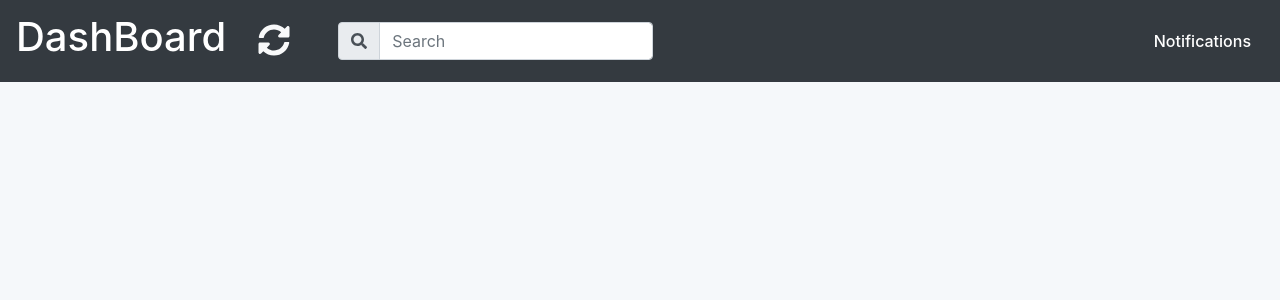
After one commit to chrisdav6/bootstrap4-packt1, a Node server app: page /dashboard in a window 1280 px wide. The commit adds this page. Shown: the top 300 px of the page. Run offline with Node 20, Linux system fonts and the light colour scheme; some libraries are stand-ins or nearby versions.

Commit message:
Progress on the dashboard page

```diff
--- a/app.js
+++ b/app.js
@@ -17,6 +17,10 @@ app.get("/settings", function(req, res) {
   res.render("settings");
 });
 
+app.get("/dashboard", function(req, res) {
+  res.render("dashboard");
+});
+
 //Start Server
 app.listen(process.env.PORT, process.env.IP, function() {
   console.log("Server has started!");
--- a/public/css/style.css
+++ b/public/css/style.css
@@ -145,3 +145,10 @@ body {
 
 .messages li:last-child {
   border-bottom: none; }
+
+.btn-link {
+  color: white;
+  font-weight: 500; }
+
+.btn-link:hover {
+  text-decoration: none; }
--- a/public/js/scripts.js
+++ b/public/js/scripts.js
@@ -76,4 +76,17 @@ $(function() {
     }
   });
 
+  //Make Search Input larger when focused on larger screens
+  if($("body").innerWidth() > 576) {
+    $("#search").on("focus", function() {
+      $(this).animate({
+        width: "+=50px"
+      },300);
+    }).on("blur", function() {
+       $(this).animate({
+        width: "-=50px"
+      },300);
+    });
+  }
+
 });
--- a/public/scss/style.scss
+++ b/public/scss/style.scss
@@ -232,3 +232,15 @@ body {
 .messages li:last-child {
   border-bottom: none;
 }
+
+
+//Dashboard Page
+
+.btn-link {
+  color: white;
+  font-weight: 500;
+}
+
+.btn-link:hover {
+  text-decoration: none;
+}
--- /dev/null
+++ b/views/dashboard.ejs
@@ -0,0 +1,51 @@
+<% include ./partials/header %>
+
+  <nav class="navbar navbar-expand-lg navbar-dark bg-dark fixed-top">
+    <div class="navbar-header d-flex align-items-center">
+      <a class="navbar-brand" href="/">
+        <h1>DashBoard</h1>
+      </a>
+      <a href="#" class="ml-3 text-light">
+        <i class="fas fa-sync-alt fa-2x"></i>
+      </a>
+    </div>
+
+    <button class="navbar-toggler" type="button" data-toggle="collapse" data-target="#navbarSupportedContent" aria-controls="navbarSupportedContent" aria-expanded="false" aria-label="Toggle navigation">
+      <span class="navbar-toggler-icon"></span>
+    </button>
+
+    <div class="collapse navbar-collapse" id="navbarSupportedContent">
+      <form class="form-inline ml-0 ml-lg-5 my-2 my-lg-0">
+        <div class="input-group">
+          <div class="input-group-prepend">
+            <span class="input-group-text" id="basic-addon1"><i class="fas fa-search"></i></span>
+          </div>
+          <input type="text" class="form-control" id="search" placeholder="Search" aria-label="Search" aria-describedby="basic-addon1">
+        </div>
+      </form>
+      <ul class="navbar-nav ml-auto">
+        <li>
+          <div id="btn-notifications" class="btn-group">
+
+            <button type="button" class="btn btn-link dropdown-toggle" data-toggle="dropdown">
+              Notifications
+            </button>
+            <ul id="notification-list" class="dropdown-menu">
+              <li>
+                <a href="#">
+                  <img src="img/laika.jpg" class="rounded-circle">
+                  <div class="notifications-message">
+                    <strong>Laika</strong>
+                    <p>Hey, how are you?</p>
+                    <em class="since">2h ago</em>
+                  </div>
+                </a>
+              </li>
+            </ul>
+          </div>
+        </li>
+      </ul>
+    </div>
+  </nav>
+
+<% include ./partials/footer %>
--- a/views/webapp.ejs
+++ b/views/webapp.ejs
@@ -53,7 +53,7 @@
               <img src="img/jon.png" class="user">
             </a>
             <div class="dropdown-menu" aria-labelledby="navbarDropdown">
-              <a class="dropdown-item" href="#">Profile</a>
+              <a class="dropdown-item" href="/dashboard">Profile</a>
               <a class="dropdown-item" href="/settings">Settings</a>
               <div class="dropdown-divider"></div>
               <a class="dropdown-item" href="#">Logout</a>
```
